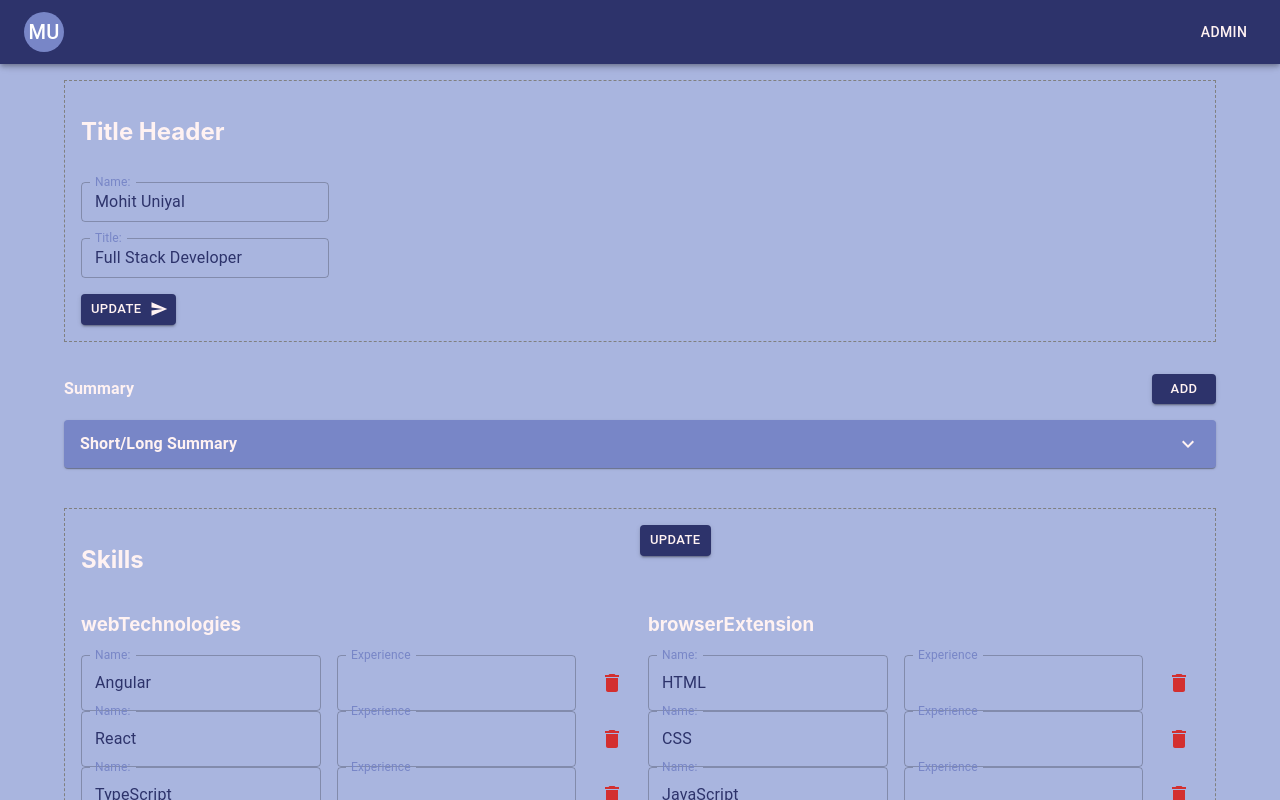
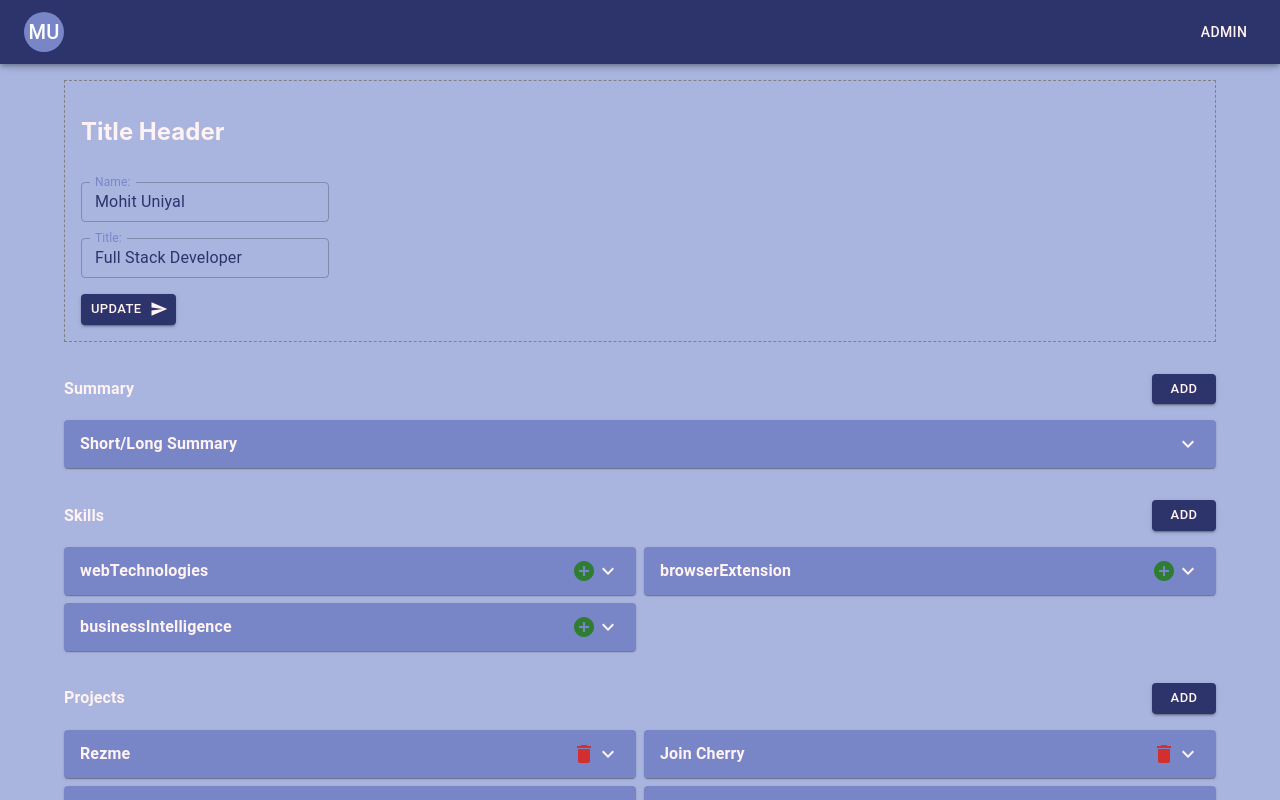
Before and after one commit to Mohit7th/resume, a React (Create React App) app: page /admin in a window 1280 px wide. Shown: the top 800 px of the page. Built offline with nearby package versions, Linux system fonts and the light colour scheme.

Commit message:
removed unused code and fixed some DOM rendering console issues

```diff
--- a/src/components/admin/ProjectBlock.tsx
+++ b/src/components/admin/ProjectBlock.tsx
@@ -2,7 +2,6 @@ import React, { SyntheticEvent, useEffect, useState } from "react";
 import { Projects } from "../../types"; // Import correct types
 import { useUserData, useUserDataDispatch } from "../../context/UserContext";
 import Button from "@mui/material/Button";
-import IconButton from "@mui/material/IconButton";
 import DeleteIcon from "@mui/icons-material/Delete";
 import {
     Accordion,
@@ -96,9 +95,9 @@ export default function ProjectsBlock() {
             </Box>
             <Grid container spacing={1}>
                 {userdata.projects.map((project: any, index: number) => (
-                    <Grid size={6}>
+                    <Grid size={{ xs: 12, md: 6 }} key={project._id}>
                         <Accordion
-                            key={project._id}
+
                             sx={{
                                 backgroundColor: theme.palette.primary.light,
                                 color: theme.palette.primary.contrastText,
@@ -134,15 +133,11 @@ export default function ProjectsBlock() {
                                         <b>{project.name}</b>
                                     </Typography>
                                     {/* Delete Button (Aligned to the Right) */}
-                                    <IconButton
+                                    <DeleteIcon
                                         onClick={handleDelete}
-                                        size="small"
-                                    >
-                                        <DeleteIcon
-                                            aria-label="delete"
-                                            color="error"
-                                        />
-                                    </IconButton>
+                                        aria-label="delete"
+                                        color="error"
+                                    />
                                 </Box>
                             </AccordionSummary>
                             <AccordionDetails
@@ -190,7 +185,6 @@ export default function ProjectsBlock() {
                                         rows={4}
                                         value={project.description}
                                         margin="dense"
-                                        defaultValue="Default Value"
                                         onChange={(e) =>
                                             handleProjectChange(
                                                 index,
--- a/src/components/admin/SkillsBlock.tsx
+++ b/src/components/admin/SkillsBlock.tsx
@@ -1,12 +1,23 @@
-import React, { useEffect, useState } from "react";
+import React, { SyntheticEvent, useEffect, useState } from "react";
 import { useUserData, useUserDataDispatch } from "../../context/UserContext";
 import { Skills, Skill } from "../../types"; // Import correct types
 import Button from "@mui/material/Button";
 import IconButton from "@mui/material/IconButton";
 import DeleteIcon from "@mui/icons-material/Delete";
-import { Box, Stack, TextField } from "@mui/material";
+
+import {
+    Accordion,
+    AccordionDetails,
+    AccordionSummary,
+    Box,
+    Stack,
+    TextField,
+    Typography,
+} from "@mui/material";
 import Grid from "@mui/material/Grid2";
 import { useTheme } from "@mui/material/styles";
+import ExpandMoreIcon from "@mui/icons-material/ExpandMore";
+import AddCircleIcon from '@mui/icons-material/AddCircle';
 
 export default function SkillsBlock() {
     const userdata = useUserData();
@@ -60,16 +71,32 @@ export default function SkillsBlock() {
         }));
     }
 
+    const [expanded, setExpanded] = useState<string | false>(false);
+
+    const handleChange =
+        (panel: string) => (event: SyntheticEvent, isExpanded: boolean) => {
+            setExpanded(isExpanded ? panel : false);
+        };
+
+    function handleAdd(e: SyntheticEvent) {
+        e.stopPropagation();
+    }
+
     return (
+        <
+        >
             <Box
-            component="section"
-            sx={{ mt: 5, p: 2, border: "1px dashed grey" }}
+                sx={{
+                    display: "flex",
+                    alignItems: "center",
+                    width: "100%",
+                    mt: 4,
+                    mb: 2,
+                }}
             >
-            <Grid container justifyContent="space-between">
-                <Grid size={6}>
-                    <h2>Skills</h2>
-                </Grid>
-                <Grid size={6}>
+                <Typography component="span" sx={{ flexGrow: 1 }}>
+                    <b>Skills</b>
+                </Typography>
                 <Button
                     variant="contained"
                     size="small"
@@ -78,14 +105,63 @@ export default function SkillsBlock() {
                         backgroundColor: theme.palette.primary.dark,
                     }}
                 >
-                        Update
+                    Add
                 </Button>
-                </Grid>
-            </Grid>
-            <Grid container spacing={2}>
+            </Box>
+
+            <Grid container spacing={1}>
                 {Object.keys(skills).map((skillKey, idx) => (
                     <Grid size={{ xs: 12, md: 6 }} key={skillKey + idx}>
-                        <h3>{skillKey.replace("-", " ")}</h3>
+                        <Accordion
+                            key={idx}
+                            sx={{
+                                backgroundColor: theme.palette.primary.light,
+                                color: theme.palette.primary.contrastText,
+                            }}
+                            expanded={expanded === idx.toString()}
+                            onChange={handleChange(idx.toString())}
+                        >
+                            <AccordionSummary
+                                expandIcon={
+                                    <ExpandMoreIcon
+                                        sx={{
+                                            color: theme.palette.primary
+                                                .contrastText,
+                                        }}
+                                    />
+                                }
+                                aria-controls="panel1-content"
+                                sx={{
+                                    color: theme.palette.primary.contrastText,
+                                }}
+                            >
+                                <Box
+                                    sx={{
+                                        display: "flex",
+                                        alignItems: "center",
+                                        width: "100%",
+                                    }}
+                                >
+                                    <Typography
+                                        component="span"
+                                        sx={{ flexGrow: 1 }}
+                                    >
+                                        <b>{skillKey}</b>
+                                    </Typography>
+                                    {/* Delete Button (Aligned to the Right) */}
+                                    <AddCircleIcon
+                                            aria-label="add" onClick={handleAdd}
+                                            color="success"
+                                        />
+                                </Box>
+                            </AccordionSummary>
+                            <AccordionDetails
+                                sx={{
+                                    backgroundColor:
+                                        theme.palette.primary.contrastText,
+                                    color: theme.palette.primary.light,
+                                }}
+                            >
                                 {skills[skillKey as SkillCategory].map(
                                     (tech, index) => (
                                         <Stack
@@ -129,9 +205,11 @@ export default function SkillsBlock() {
                                         </Stack>
                                     )
                                 )}
+                            </AccordionDetails>
+                        </Accordion>
                     </Grid>
                 ))}
             </Grid>
-        </Box>
+        </>
     );
 }
--- a/src/components/admin/SummaryBlock.tsx
+++ b/src/components/admin/SummaryBlock.tsx
@@ -142,7 +142,6 @@ export default function SummaryBlock() {
                                     rows={4}
                                     value={summary.short}
                                     margin="dense"
-                                    defaultValue="Default Value"
                                     onChange={(e) =>
                                         handleSummaryChange(
                                             "short",
@@ -157,7 +156,6 @@ export default function SummaryBlock() {
                                     rows={4}
                                     value={summary.detailed}
                                     margin="dense"
-                                    defaultValue="Default Value"
                                     onChange={(e) =>
                                         handleSummaryChange(
                                             "detailed",
--- a/src/components/admin/TitleHeaderBlock.tsx
+++ b/src/components/admin/TitleHeaderBlock.tsx
@@ -59,7 +59,7 @@ export function TitleHeaderBlock() {
             component="section"
             sx={{ mt: 8, p: 2, border: "1px dashed grey" }}
         >
-            <Grid container spacing={2}>
+            <Grid container spacing={2} sx={{display: "flex", justifyContent: "cneter", alignItems: "center"}}>
                 <Grid size={12}>
                     <h2>Title Header</h2>
                 </Grid>
--- a/src/components/admin/WorkHistoryBlock.tsx
+++ b/src/components/admin/WorkHistoryBlock.tsx
@@ -2,7 +2,6 @@ import React, { SyntheticEvent, useEffect, useState } from "react";
 import { useUserData, useUserDataDispatch } from "../../context/UserContext";
 import { WorkHistory } from "../../types"; // Import the correct type
 import Button from "@mui/material/Button";
-import IconButton from "@mui/material/IconButton";
 import DeleteIcon from "@mui/icons-material/Delete";
 import {
     Accordion,
@@ -76,7 +75,8 @@ export default function WorkHistoryBlock() {
                     display: "flex",
                     alignItems: "center",
                     width: "100%",
-                    mt: 4, mb:2
+                    mt: 4,
+                    mb: 2,
                 }}
             >
                 <Typography component="span" sx={{ flexGrow: 1 }}>
@@ -95,9 +95,8 @@ export default function WorkHistoryBlock() {
             </Box>
             <Grid container spacing={1}>
                 {workHistory.map((detail, index) => (
-                    <Grid size={6}>
+                    <Grid size={{ xs: 12, md: 6 }} key={detail._id}>
                         <Accordion
-                            key={detail._id}
                             sx={{
                                 backgroundColor: theme.palette.primary.light,
                                 color: theme.palette.primary.contrastText,
@@ -133,15 +132,12 @@ export default function WorkHistoryBlock() {
                                         <b>{detail.company}</b>
                                     </Typography>
                                     {/* Delete Button (Aligned to the Right) */}
-                                    <IconButton
+
+                                    <DeleteIcon
                                         onClick={handleDelete}
-                                        size="small"
-                                    >
-                                        <DeleteIcon
-                                            aria-label="delete"
-                                            color="error"
-                                        />
-                                    </IconButton>
+                                        aria-label="delete"
+                                        color="error"
+                                    />
                                 </Box>
                             </AccordionSummary>
                             <AccordionDetails
--- a/src/components/home/WorkHistory.tsx
+++ b/src/components/home/WorkHistory.tsx
@@ -34,9 +34,9 @@ export default function WorkHistory() {
             work.endDate
         );
         return (
-            <Grid size={12}>
+            <Grid size={12}  key={work._id}>
                 <Accordion
-                    key={work._id}
+
                     sx={{
                         backgroundColor: theme.palette.primary.dark,
                         color: theme.palette.primary.contrastText,
```
Lines whose indentation alone changed are shown as unchanged.
